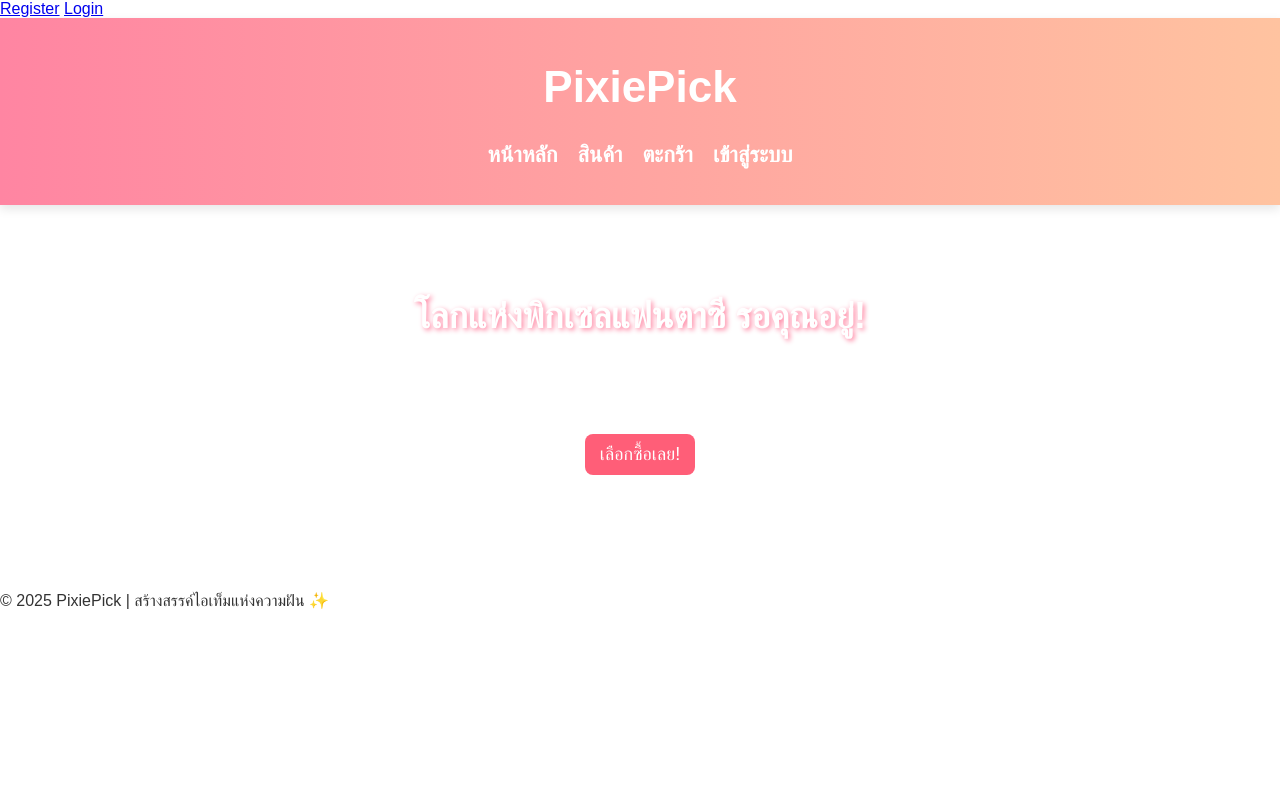
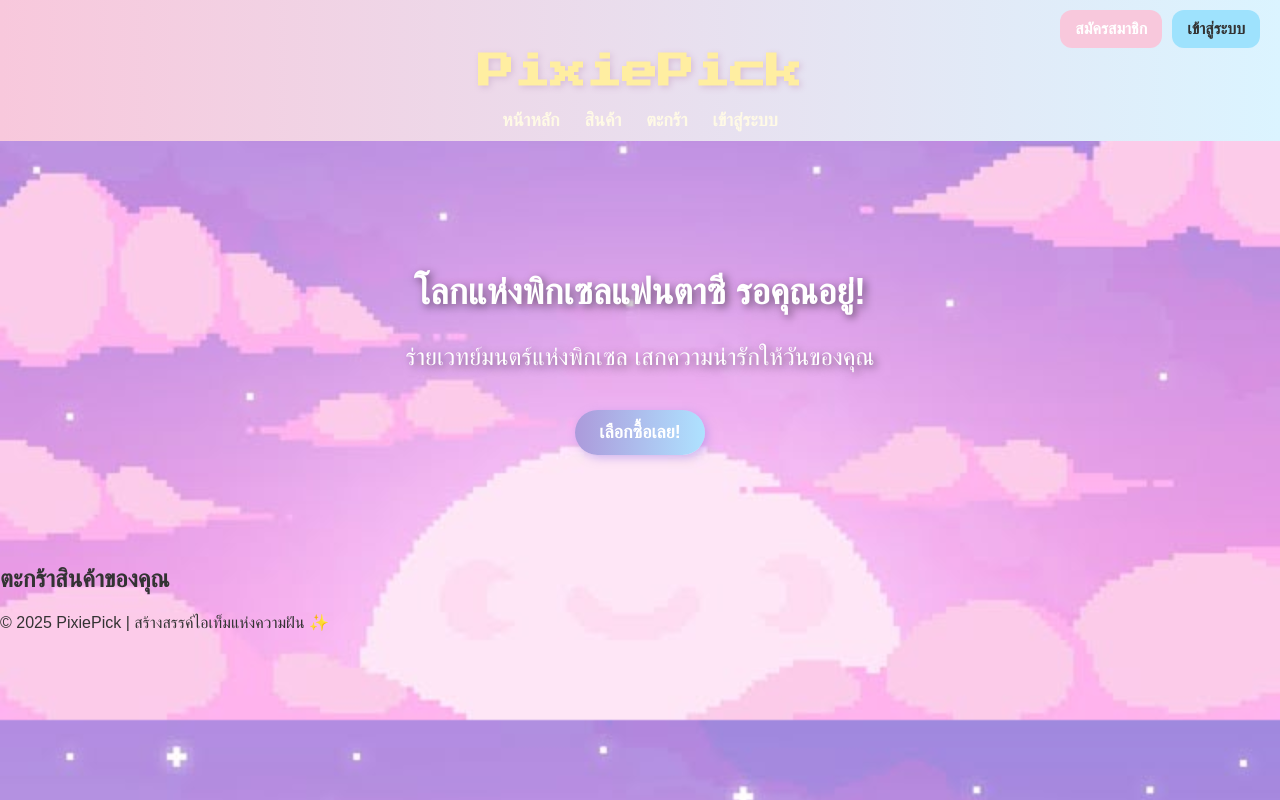
Before and after one commit to hoseok94/pixiepickstore, a plain HTML site: page frontend/homepage.html in a window 1280 px wide. Drawn offline with nearby package versions, Linux system fonts and the light colour scheme; no server answers.

Commit message:
update commit

```diff
--- a/frontend/homepage.html
+++ b/frontend/homepage.html
@@ -5,12 +5,12 @@
     <meta name="viewport" content="width=device-width, initial-scale=1.0">
     <title>PixiePick - ร้านเครื่องเขียนพิกเซล</title>
     <link rel="stylesheet" href="styleshome.css">
+    <link href="https://fonts.googleapis.com/css2?family=Press+Start+2P&display=swap" rel="stylesheet">
 </head>
 <body>
-    <a href="register/register.html" class="btn btn-primary">Register</a>
-    <a href="login/login.html" class="btn btn-secondary">Login</a>
     <header>
-        <h1> PixiePick </h1>
+        <div class="logo-and-menu">
+            <h1>PixiePick</h1>
             <nav>
                 <ul>
                     <li><a href="#">หน้าหลัก</a></li>
@@ -19,6 +19,11 @@
                     <li><a href="login/login.html">เข้าสู่ระบบ</a></li>
                 </ul>
             </nav>
+        </div>
+        <div class="auth-buttons">
+            <a href="register/register.html" class="btn btn-primary">สมัครสมาชิก</a>
+            <a href="login/login.html" class="btn btn-secondary">เข้าสู่ระบบ</a>
+        </div>
     </header>
 
     <main>
@@ -28,14 +33,24 @@
             <button onclick="scrollToProducts()"> เลือกซื้อเลย!</button>
         </section>
 
-        <section class="product-container" id="products">
+        <!-- สินค้า -->
+        <section class="product-container" id="productList">
             <!-- รายการสินค้าจะแสดงที่นี่ -->
+        </section>
+
+        <!-- ตะกร้าสินค้า -->
+        <section id="cartSection">
+            <h2>ตะกร้าสินค้าของคุณ</h2>
+            <ul id="cartList">
+                <!-- รายการสินค้าตะกร้าจะแสดงที่นี่ -->
+            </ul>
         </section>
     </main>
 
     <footer>
         <p>© 2025 PixiePick | สร้างสรรค์ไอเท็มแห่งความฝัน ✨</p>
     </footer>
+
     <script src="https://cdn.jsdelivr.net/npm/bootstrap@5.3.0-alpha1/dist/js/bootstrap.bundle.min.js"></script>
     <script src="homepage.js"></script>
 </body>
--- a/frontend/homepage.js
+++ b/frontend/homepage.js
@@ -1,6 +1,6 @@
 document.addEventListener("DOMContentLoaded", async () => {
     await loadProducts();
-    setupCart();
+    await setupCart();
 });
 
 // 📦 โหลดสินค้าจากเซิร์ฟเวอร์
@@ -17,7 +17,7 @@ async function loadProducts() {
             const productCard = document.createElement("div");
             productCard.classList.add("product-card");
             productCard.innerHTML = `
-                <img src="${product.image}" alt="${product.name}">
+                <img src="${product.img_url}" alt="${product.name}">
                 <h3>${product.name}</h3>
                 <p>${product.price} THB</p>
                 <button onclick="addToCart(${product.id}, '${product.name}', ${product.price})">🛒 หยิบใส่ตะกร้า</button>
@@ -30,8 +30,8 @@ async function loadProducts() {
 }
 
 // 🛒 จัดการระบบตะกร้าสินค้า
-function setupCart() {
-    const cart = JSON.parse(localStorage.getItem("cart")) || [];
+async function setupCart() {
+    let cart = JSON.parse(localStorage.getItem("cart")) || [];
     updateCartUI(cart);
 }
 
@@ -53,6 +53,8 @@ function addToCart(id, name, price) {
 // 🔄 อัปเดต UI ของตะกร้า
 function updateCartUI(cart) {
     const cartList = document.getElementById("cartList");
+    if (!cartList) return; // ป้องกัน error ถ้ายังไม่มี element นี้ใน DOM
+
     cartList.innerHTML = "";
 
     cart.forEach(item => {
@@ -62,7 +64,7 @@ function updateCartUI(cart) {
     });
 }
 
-// ⏬ เลื่อนลงไปยังสินค้า (เอาจากโค้ดเก่ามาเพิ่ม)
+// ⏬ เลื่อนลงไปยังสินค้า
 function scrollToProducts() {
-    document.getElementById("products").scrollIntoView({ behavior: "smooth" });
+    document.getElementById("productList").scrollIntoView({ behavior: "smooth" });
 }
--- a/frontend/register/register.js
+++ b/frontend/register/register.js
@@ -11,7 +11,7 @@ document.getElementById("registerForm").addEventListener("submit", async functio
     }
 
     try {
-        const response = await fetch("http://localhost:8000/users", {
+        const response = await fetch("http://localhost:8000/users/register", {
             method: "POST",
             headers: {
                 "Content-Type": "application/json",
--- a/frontend/register/stylesre.css
+++ b/frontend/register/stylesre.css
@@ -3,7 +3,7 @@ body {
     font-family: 'Poppins', sans-serif;
     margin: 0;
     padding: 0;
-    background: url('../img/fairy-bg.png') repeat;
+    background: url('../fronend/img/bg.PNG') repeat;
     color: #333;
 }
 
--- a/frontend/styleshome.css
+++ b/frontend/styleshome.css
@@ -1,79 +1,136 @@
-/* 🌈 พื้นหลังธีมแฟรี่พิกเซล */
+/* 🌈 พื้นหลังธีม Fairy Pixel */
 body {
     font-family: 'Poppins', sans-serif;
     margin: 0;
     padding: 0;
-    background: url('../img/fairy-bg.png') repeat;
+    background: url('img/bg.jpg') repeat;
+    background-size: cover;
+    background-color: #FFF5C8; /* ครีมพาสเทล */
     color: #333;
 }
 
 /* 🎀 หัวเว็บ */
 header {
-    background: linear-gradient(90deg, #ff85a2, #ffc3a0);
-    padding: 15px;
-    text-align: center;
-    color: white;
-    font-size: 22px;
-    font-weight: bold;
-    box-shadow: 0 4px 10px rgba(0, 0, 0, 0.1);
+    background: linear-gradient(90deg, #F8C8DC,rgb(219, 244, 255)); /* ชมพู & ฟ้าพาสเทล */
+    display: flex;
+    flex-direction: column;
+    align-items: center;
+    padding: 10px;
 }
 
+/* โลโก้และเมนูตรงกลาง */
+.logo-and-menu {
+    display: flex;
+    flex-direction: column;
+    align-items: center;
+    margin-top: 20px;
+}
+
+.logo-and-menu h1 {
+    font-family: 'Press Start 2P', cursive;
+    font-size: 36px;
+    color:rgb(255, 238, 161); /* ครีมพาสเทล */
+    text-shadow: 2px 2px 6px #D8BFD8; /* เงาม่วงลาเวนเดอร์ */
+    margin-bottom: 20px;
+}
+
+/* เมนู */
 nav ul {
     list-style: none;
     padding: 0;
+    margin: 0;
     display: flex;
-    justify-content: center;
-    gap: 20px;
-}
-
-nav ul li {
-    display: inline;
+    gap: 25px;
 }
 
 nav ul li a {
-    color: white;
+    font-size: 18px;
+    color:rgb(255, 250, 230);
     text-decoration: none;
     font-weight: bold;
-    transition: 0.3s;
+    transition: 0.3s ease;
 }
 
 nav ul li a:hover {
-    text-shadow: 0px 0px 5px #fff;
+    text-shadow: 0px 0px 8pxrgb(209, 174, 250);
 }
 
-/* 🎠 ปุ่ม */
-button {
-    background: #ff5e78;
-    color: white;
-    border: none;
-    padding: 10px 15px;
-    border-radius: 8px;
-    cursor: pointer;
-    transition: 0.3s;
+/* 🌟 ปุ่มสมัครสมาชิก/เข้าสู่ระบบ */
+.auth-buttons {
+    position: fixed;
+    top: 10px;
+    right: 20px;
+    display: flex;
+    gap: 10px;
 }
 
-button:hover {
-    background: #ff3a57;
+.btn {
+    padding: 10px 15px;
+    border-radius: 12px;
+    font-weight: bold;
+    text-decoration: none;
+    transition: transform 0.3s ease, background 0.3s ease;
+}
+
+/* ปุ่มหลัก */
+.btn-primary {
+    background: #F8C8DC;
+    color: white;
+}
+
+.btn-primary:hover {
+    background: #FFAACF;
+    transform: scale(1.1);
+}
+
+/* ปุ่มรอง */
+.btn-secondary {
+    background:rgb(158, 226, 253);
+    color: #333;
+}
+
+.btn-secondary:hover {
+    background:rgb(137, 208, 255);
+    color: white;
+    transform: scale(1.1);
 }
 
 /* 🧚‍♀️ แบนเนอร์ */
 .hero {
+    margin-top: 50px; /* ลดจาก 100px เป็น 60px */
     text-align: center;
-    background: url('../img/magic-banner.png') no-repeat center;
-    background-size: cover;
-    padding: 60px 20px;
+    padding: 50px 20px;
     color: white;
     font-size: 24px;
 }
 
-.hero h2 {
-    text-shadow: 2px 2px 5px #ff85a2;
+/* เพิ่มเงาให้ตัวอักษรชัดขึ้น */
+.hero h2, .hero p {
+    text-shadow: 3px 3px 8px rgba(0, 0, 0, 0.5); /* เพิ่มเงาดำให้ตัวอักษร */
 }
 
+
+/* ปุ่มในแบนเนอร์ */
 .hero button {
     margin-top: 15px;
     font-size: 18px;
+    background: linear-gradient(90deg,rgb(172, 154, 219), #AEE2FF); /* ไล่ระดับสีม่วงไวโอเลตกับฟ้าเบบี้บลู */
+    color: white;
+    padding: 12px 24px;
+    border: none;
+    border-radius: 25px;
+    font-weight: bold;
+    cursor: pointer;
+    transition: all 0.3s ease-in-out;
+    box-shadow: 3px 3px 10px rgba(160, 132, 232, 0.5);
 }
+
+.hero button:hover {
+    background: linear-gradient(90deg, #907AD6, #8CCFF7); /* เปลี่ยนสีให้สดขึ้นเมื่อชี้ */
+    transform: scale(1.05);
+    box-shadow: 4px 4px 15px rgba(144, 122, 214, 0.7);
+}
+
 
 /* 📦 รายการสินค้า */
 .product-container {
@@ -85,9 +142,10 @@ button:hover {
 }
 
 .product-card {
-    background: white;
+    background: #FFFAF4; /* ขาวมุก */
     padding: 15px;
     border-radius: 12px;
+    border: 2px solid #D8BFD8; /* ขอบม่วงลาเวนเดอร์ */
     box-shadow: 2px 2px 10px rgba(0, 0, 0, 0.1);
     text-align: center;
     width: 200px;
@@ -116,7 +174,7 @@ button:hover {
 
 /* 🛒 ตะกร้าสินค้า */
 #cart {
-    background: #fff;
+    background: #FFF5C8;
     padding: 15px;
     margin: 20px;
     border-radius: 10px;
@@ -124,7 +182,7 @@ button:hover {
 }
 
 #cart h2 {
-    color: #ff5e78;
+    color: #F8C8DC; /* ชมพูพาสเทล */
 }
 
 #cartList {
--- a/server/package.json
+++ b/server/package.json
@@ -3,8 +3,10 @@
     "body-parser": "^2.2.0",
     "cors": "^2.8.5",
     "express": "^4.21.2",
+    "multer": "^1.4.5-lts.2",
     "mysql2": "^3.14.0",
-    "nodemon": "^3.1.9"
+    "nodemon": "^3.1.9",
+    "path": "^0.12.7"
   },
   "name": "server",
   "version": "1.0.0",
```
Also changed, not shown: server/index.js (+79 -34 lines), frontend/img/bg.jpg (added), 5 other files. Lines whose indentation alone changed are shown as unchanged.
